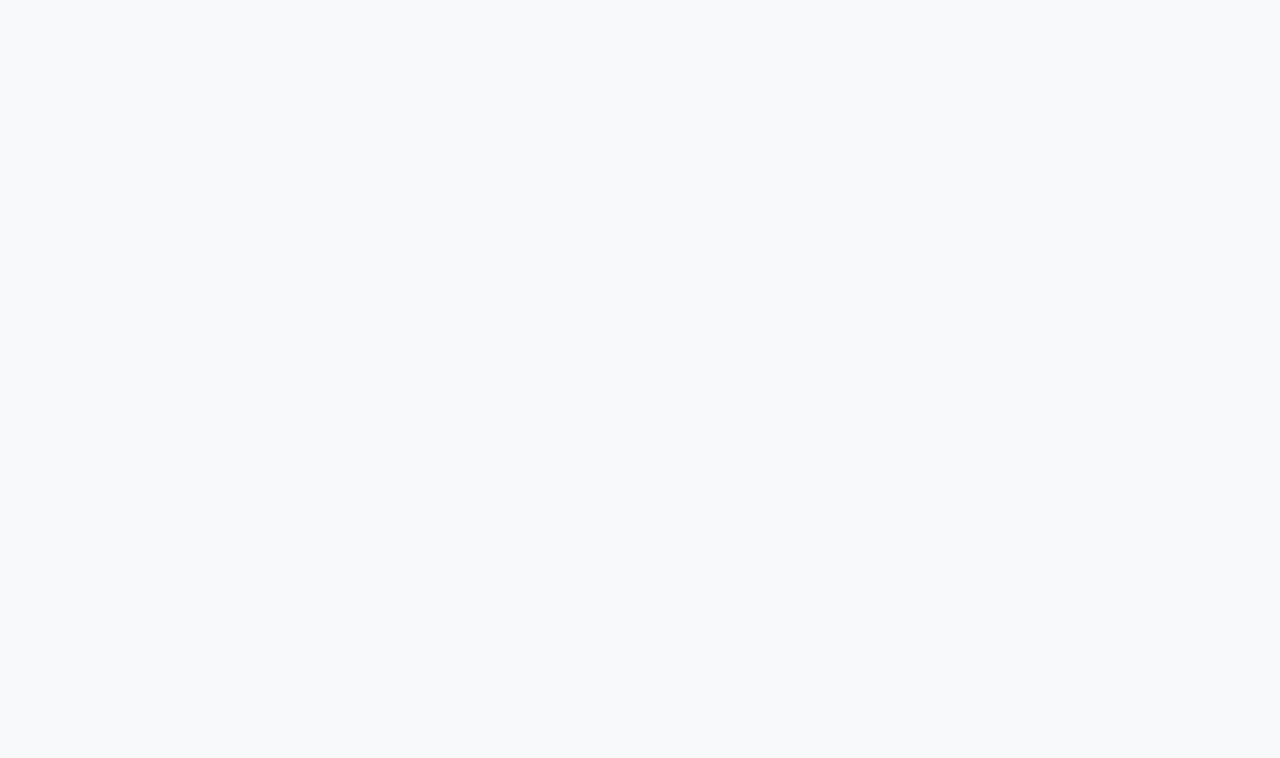
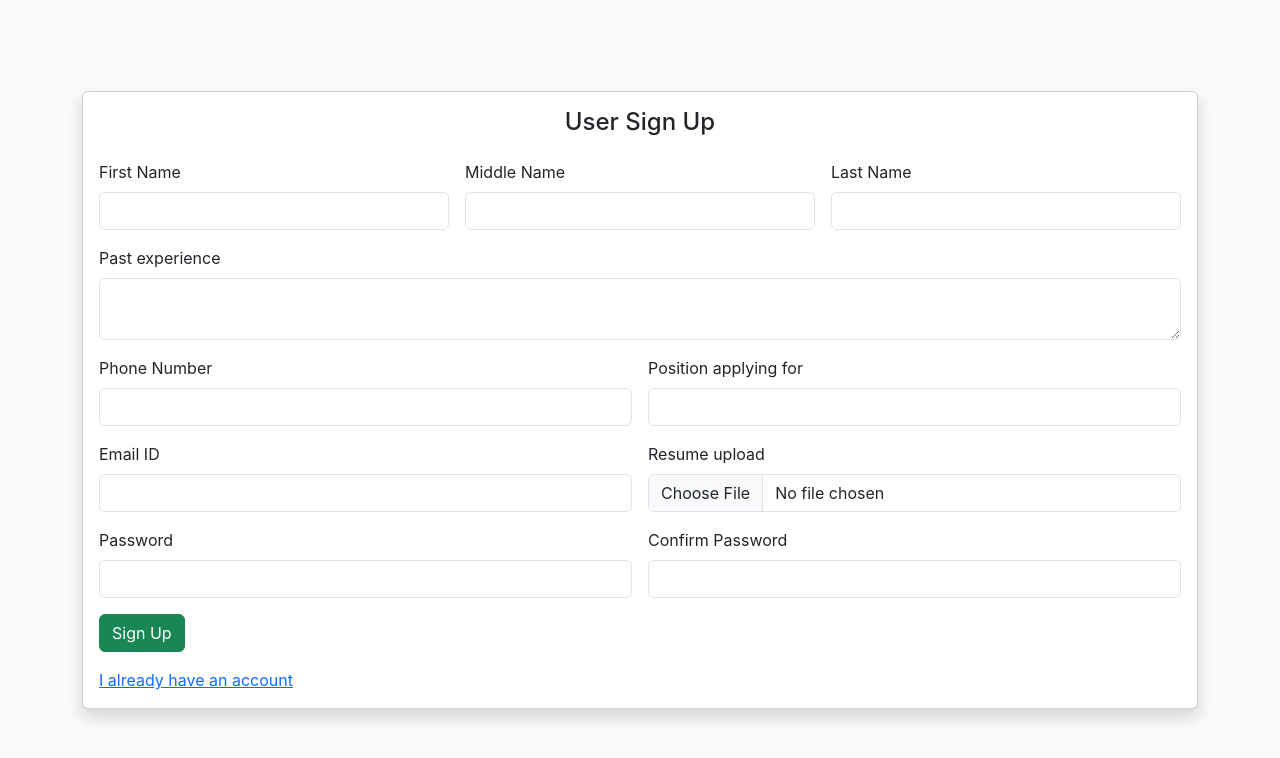
Before and after one commit to NeilMathew33/Job-Application-Form-React, a React (Create React App) app: page /SignUp in a window 1280 px wide. Before the commit this address had no page. Shown: the top 758 px of the page. Built offline with nearby package versions, Linux system fonts and the light colour scheme.

Commit message:
added signup page

```diff
--- a/src/App.js
+++ b/src/App.js
@@ -6,6 +6,7 @@
 import JobApplication from './components/JobApplication';
 import ViewAllApplications from './components/ViewAllApplications';
 import Login from './components/Login';
+import SignUp from './components/SignUp';
 
 function App() {
   return (
@@ -16,6 +17,7 @@
       <Route path="/search-application" element={<SearchApplication />} />
       <Route path="/delete-application" element={<DeleteApplication />} />
       <Route path="/" element={<Login />} />
+      <Route path="/SignUp" element={<SignUp />} />
     </Routes>
     </BrowserRouter>
 
--- a/src/components/Login.jsx
+++ b/src/components/Login.jsx
@@ -23,6 +23,7 @@
                   <button className="btn btn-success">Login</button>
                 </div>
               </div>
+              <a href="/SignUp">New Users Click Here</a>
             </div>
 
           </div>
--- /dev/null
+++ b/src/components/SignUp.jsx
@@ -0,0 +1,77 @@
+import React from 'react'
+
+const SignUp = () => {
+    return (
+        <div>
+
+            <div className="container">
+                <div className="row justify-content-center vh-100 align-items-center">
+                    <div className="col col-12 col-sm-12 col-md-12 col-lg-12 col-xxl-12">
+                        <div class="card shadow">
+
+                            <div class="card-body ">
+
+                                <div className="row g-3">
+                                    <h4 className='text-center'>User Sign Up</h4>
+
+
+                                    <div className="col-12 col-sm-4 col-md-4 col-lg-4 col-xl-4 col-xxl-4">
+                                        <label htmlFor="" className="form-label">First Name</label>
+                                        <input type="text" className="form-control" />
+                                    </div>
+                                    <div className="col-12 col-sm-4 col-md-4 col-lg-4 col-xl-4 col-xxl-4">
+                                        <label htmlFor="" className="form-label">Middle Name</label>
+                                        <input type="text" className="form-control" />
+                                    </div>
+                                    <div className="col-12 col-sm-4 col-md-4 col-lg-4 col-xl-4 col-xxl-4">
+                                        <label htmlFor="" className="form-label">Last Name</label>
+                                        <input type="text" className="form-control" />
+                                    </div>
+                                    <div className="col-12 col-sm-12 col-md-12 col-lg-12 col-xl-12 col-xxl-12">
+                                        <label htmlFor="" className="form-label">Past experience</label>
+                                        <textarea name="" id="" className="form-control"></textarea>
+                                    </div>
+                                    <div className="col-12 col-sm-6 col-md-6 col-lg-6 col-xl-6 col-xxl-6">
+                                        <label htmlFor="" className="form-label">Phone Number</label>
+                                        <input type="text" className="form-control" />
+                                    </div>
+                                    <div className="col-12 col-sm-6 col-md-6 col-lg-6 col-xl-6 col-xxl-6">
+                                        <label htmlFor="" className="form-label">Position applying for</label>
+                                        <input type="text" className="form-control" />
+                                    </div>
+                                    <div className="col-12 col-sm-6 col-md-6 col-lg-6 col-xl-6 col-xxl-6">
+                                        <label htmlFor="" className="form-label">Email ID</label>
+                                        <input type="text" className="form-control" />
+                                    </div>
+                                    <div className="col-12 col-sm-6 col-md-6 col-lg-6 col-xl-6 col-xxl-6">
+                                        <label htmlFor="" className="form-label">Resume upload</label>
+                                        <input type="file" name="" id="" className="form-control" />
+                                    </div>
+                                    <div className="col-12 col-sm-6 col-md-6 col-lg-6 col-xl-6 col-xxl-6">
+                                        <label htmlFor="" className="form-label">Password</label>
+                                        <input type="password" name="" id="" className="form-control" />
+                                    </div>
+                                    <div className="col-12 col-sm-6 col-md-6 col-lg-6 col-xl-6 col-xxl-6">
+                                        <label htmlFor="" className="form-label">Confirm Password</label>
+                                        <input type="password" name="" id="" className="form-control" />
+                                    </div>
+                                    <div className="col-12 col-sm-6 col-md-6 col-lg-6 col-xl-6 col-xxl-6">
+                                        <button className="btn btn-success">Sign Up</button>
+                                    </div>
+                                    <div className="col-12 col-sm-12 col-md-12 col-lg-12 col-xl-12 col-xxl-12">
+                                        <a href="/"> I already have an account</a>
+                                    </div>
+                                </div>
+
+                            </div>
+                        </div>
+
+                    </div>
+                </div>
+            </div>
+
+        </div>
+    )
+}
+
+export default SignUp
```
Lines whose indentation alone changed are shown as unchanged.
